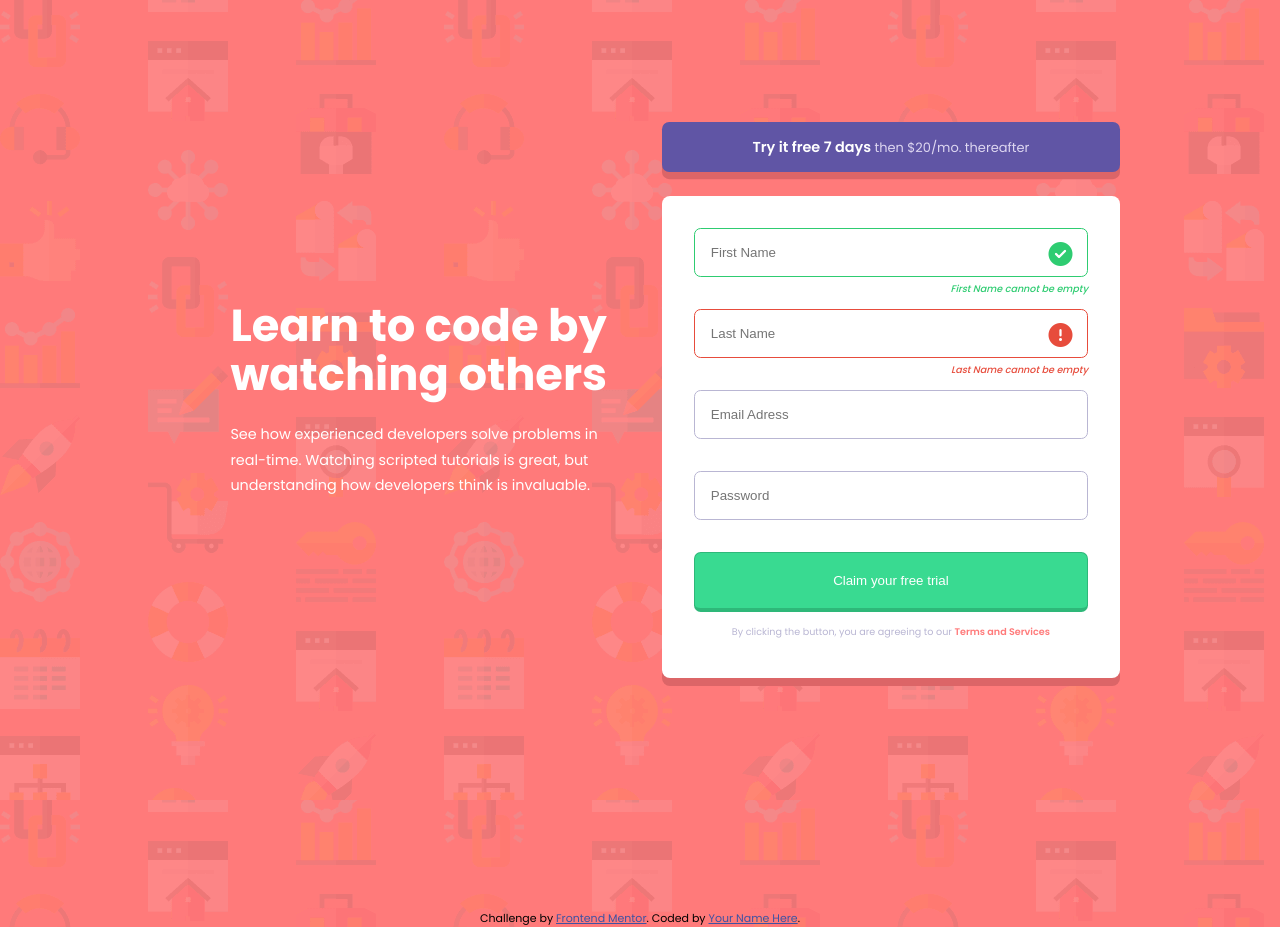
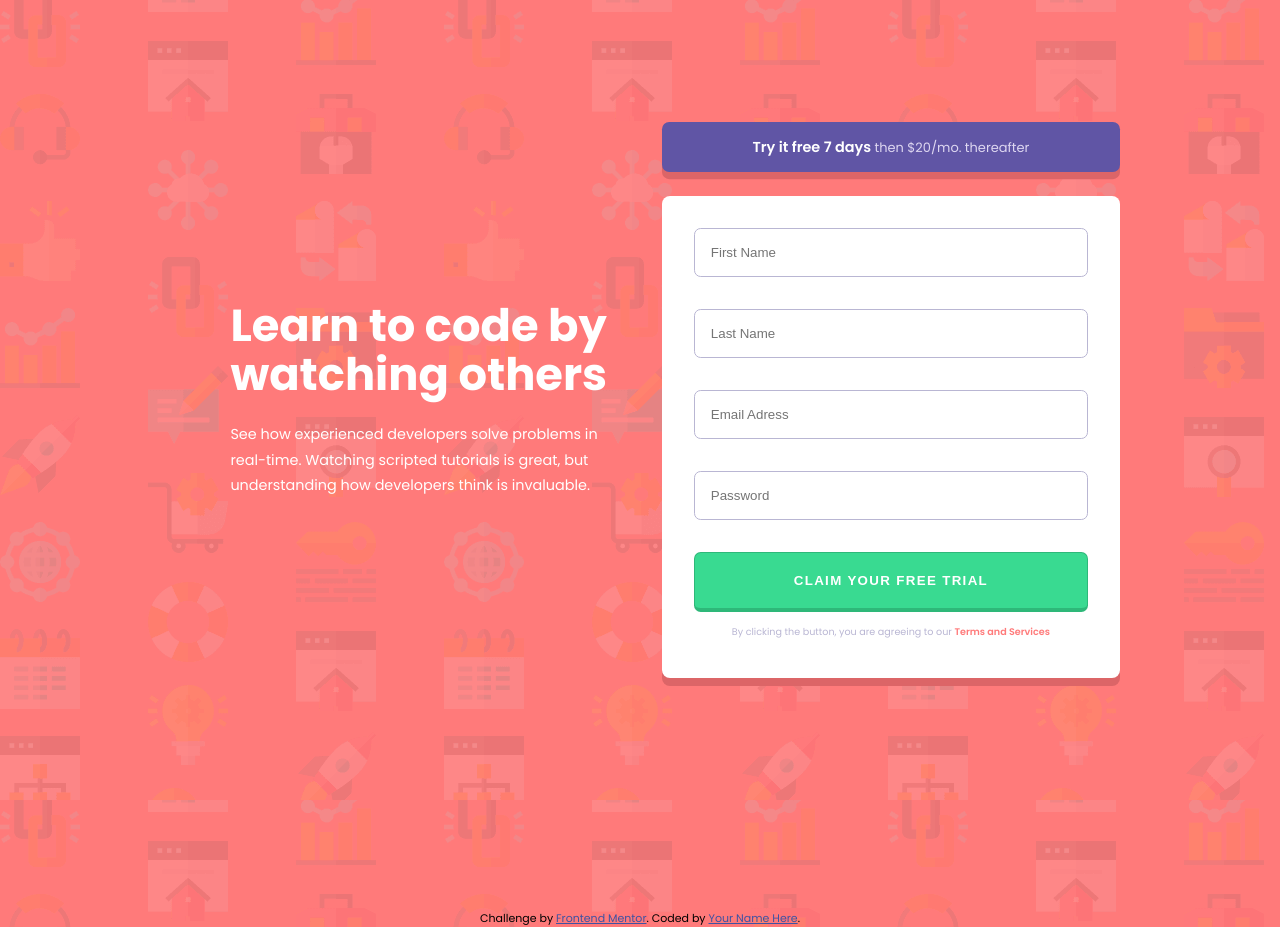
Before and after one commit to codein-looney/intro-component-with-signup-form, a plain HTML site: page index.html in a window 1280 px wide. Drawn offline with Linux system fonts and the light colour scheme.

Commit message:
Finished the html and css

```diff
--- a/index.html
+++ b/index.html
@@ -26,14 +26,14 @@
             <div class="form-heading">
               <h1>Try it free 7 days <span>then $20/mo. thereafter</span></h1>
             </div>
-          <form class="form-unit" action="/">
-              <div class="form-control success">
+          <form class="form-unit" id="form">
+              <div class="form-control">
                 <input type="text" id="fname" placeholder="First Name" required>
                 <i class="fa-solid fa-circle-check"></i>
                 <i class="fa-solid fa-circle-exclamation"></i>
                 <small>First Name cannot be empty</small>
             </div>
-            <div class="form-control error">
+            <div class="form-control">
                 <input type="text" id="lname" placeholder="Last Name" required>
                 <i class="fa-solid fa-circle-check"></i>
                 <i class="fa-solid fa-circle-exclamation"></i>
@@ -51,10 +51,8 @@
                 <i class="fa-solid fa-circle-exclamation"></i>
                 <small>Password cannot be empty</small>
             </div>
-            <div class="buttons">
-            <button class="btn-secondary" type="submit">Claim your free trial</button>
+            <button class="btn-primary" type="submit">Claim your free trial</button>
               <p class="terms">By clicking the button, you are agreeing to our <a href="#">Terms and Services</a></p>
-            </div>
           </form>
       </div>
     </main>
@@ -63,5 +61,6 @@
           Challenge by <a href="https://www.frontendmentor.io?ref=challenge" target="_blank">Frontend Mentor</a>.
           Coded by <a href="#">Your Name Here</a>.</p>
     </footer>
+    <script src="index.js"></script>
   </body>
 </html>
--- a/scss/components/_buttons.scss
+++ b/scss/components/_buttons.scss
@@ -1,10 +1,8 @@
-.buttons {
-    width: 100%;
-
-    .btn-secondary {
+.btn-primary {
     width: 100%;
     padding: 1.5em;
     text-align: center;
+    font-weight: 600;
     border: none;
     border-radius: .5em;
     color: white;
@@ -14,6 +12,8 @@
     cursor: pointer;
     border: .1em solid rgba(24, 116, 74, 0.336);
     border-bottom: .3em solid rgba(24, 116, 74, 0.336);
+    text-transform: uppercase;
+    letter-spacing: .1em;
 
         &:hover {
             background-color: hsla(154, 59%, 51%, 0.589);
@@ -21,4 +21,3 @@
             border-bottom: .3em solid rgba(24, 116, 74, 0.336);
         }
 }
-}
--- a/scss/layout/_forms.scss
+++ b/scss/layout/_forms.scss
@@ -15,6 +15,7 @@
         position: relative;
         left: 18%;
         color: white;
+        cursor: default;
 
 
 
```
Also changed, not shown: css/styles.css, index.js (added), 1 other file. Lines whose indentation alone changed are shown as unchanged.
